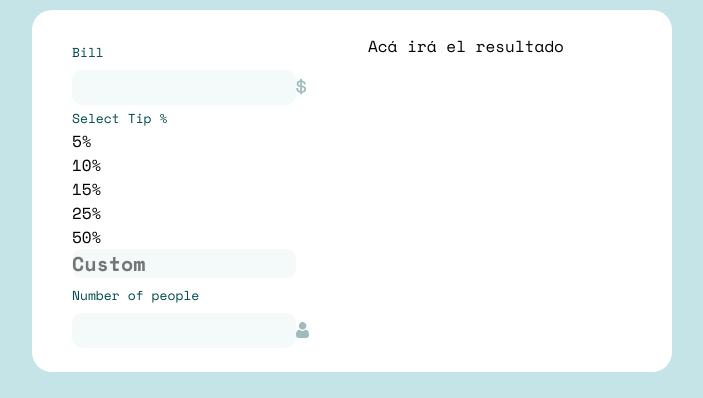
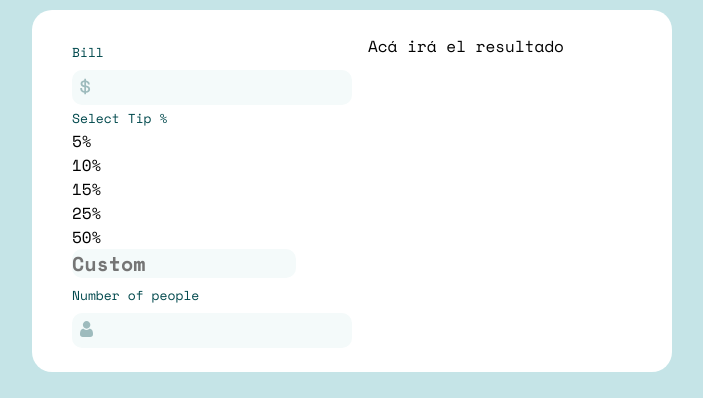
Before and after one commit to ripterdust/TipCalculator, a React (Create React App) app: page / in a window 1280 px wide. Shown: the part 262-660 px from the top of the page, without its empty margins (288-991 px from the left). Built offline with nearby package versions, Linux system fonts and the light colour scheme.

Commit message:
Changed the favicon¿

```diff
--- a/src/styles/parials/calculator.scss
+++ b/src/styles/parials/calculator.scss
@@ -51,10 +51,22 @@
                 display: flex;
                 flex-direction: column;
 
-                input{
-                    text-align: right;
-                    padding: 3px 7px;
+                div {
+                    position: relative;
+                    svg{
+                        position: absolute;
+                        left: .5em;
+                        top: .5em;
+
+                    }
+
+                    input{
+                        width: 100%;
+                        text-align: right;
+                        padding: 3px 7px;
+                    }
                 }
+
             }
         }
     }
```
Also changed, not shown: 1 other file (tests, documents, lock files or other folders).
